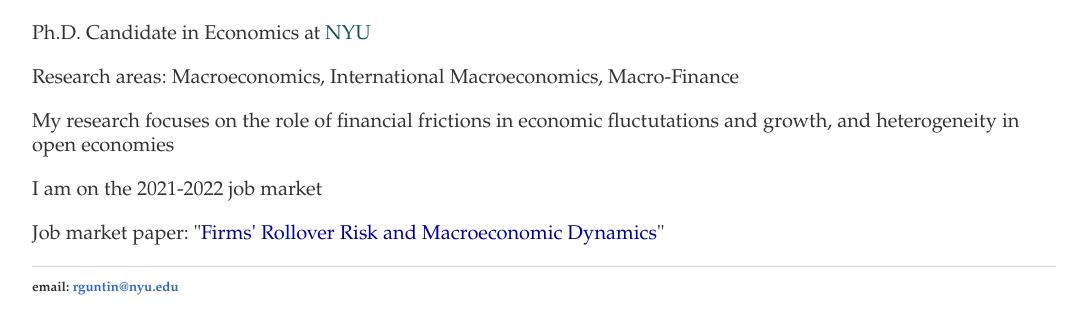
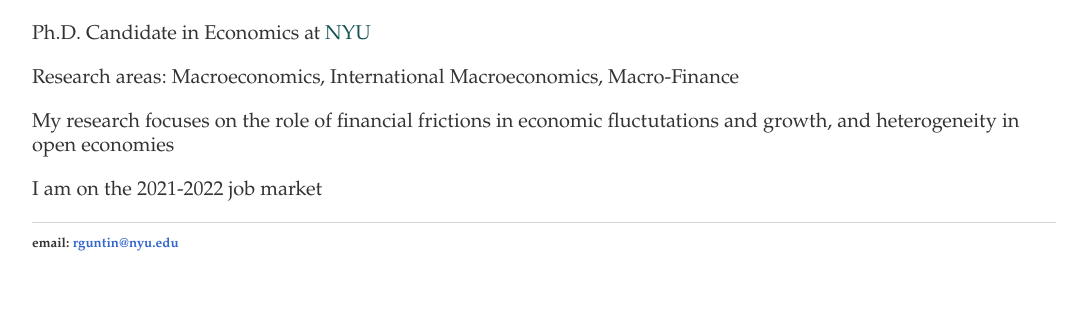
Before and after one commit to rafaguntin/rafaguntin.github.io, a Jekyll site: the page built from index.html, in a window 1280 px wide, cut to the strip 519-853 px from the top of the page. Shown: the whole strip, without its empty margins (96-1183 px from the left). Built offline with Jekyll 4.4.1, drawn with Linux system fonts in a browser that asks for light colours.

Commit message:
Update index.html

```diff
--- a/index.html
+++ b/index.html
@@ -10,8 +10,5 @@ title: Rafael Guntin
 			<p> Research areas: Macroeconomics, International Macroeconomics, Macro-Finance</p>
 			<p> My research focuses on the role of financial frictions in economic fluctutations and growth, and heterogeneity in open economies</p>
 	                <p> I am on the 2021-2022 job market</p>
-		        <p> Job market paper: "<a style="color:#000099"
-		href="/research/Guntin_JMP.pdf"
-			                  target="_blank">Firms' Rollover Risk and Macroeconomic Dynamics</a>"</p>
 		</div>
 		<div class="blurb">
```
